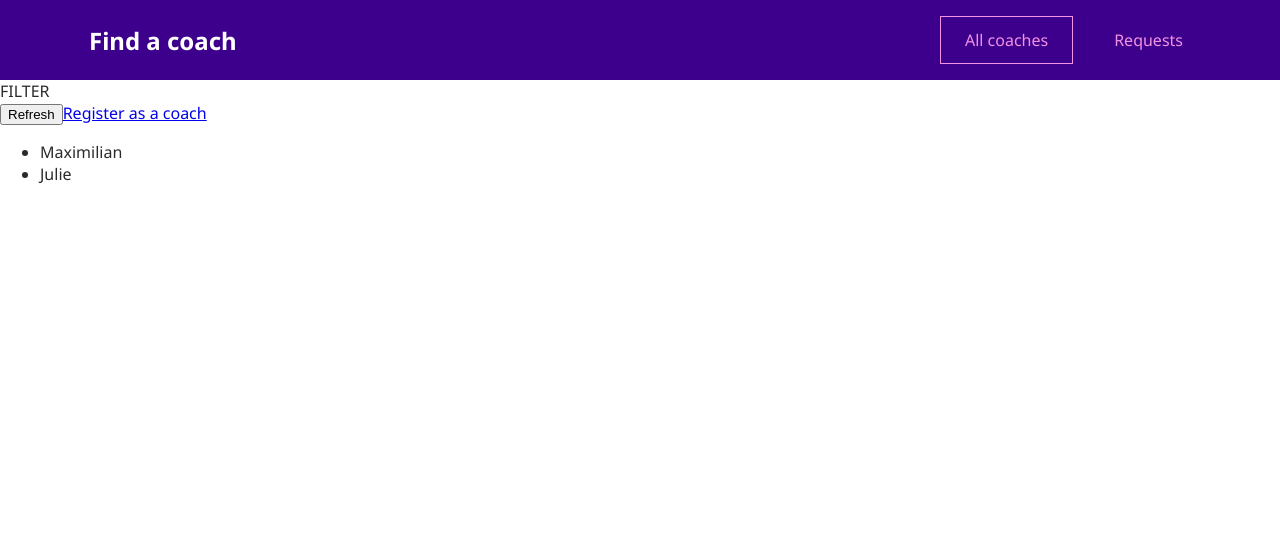
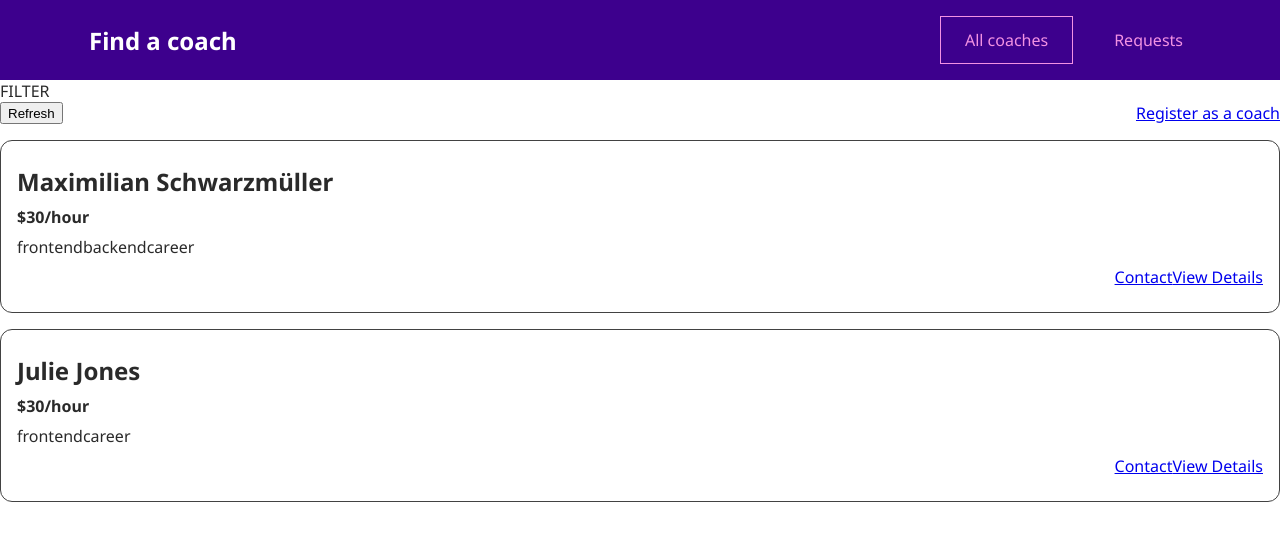
Before and after one commit to rmnvnc/vue3-coach-app, a Vue app: page /coaches in a window 1280 px wide. Shown: the top 540 px of the page. Built offline with nearby package versions, Linux system fonts and the light colour scheme.

Commit message:
coach component

```diff
--- /dev/null
+++ b/src/components/coaches/CoachItem.vue
@@ -0,0 +1,58 @@
+<template>
+    <li>
+        <h3>{{ fullName }}</h3>
+        <h4>${{ rate }}/hour</h4>
+        <div>
+            <span v-for="area in areas" :key="area">{{ area }}</span>
+        </div>
+        <div class="actions">
+            <router-link :to="coachContactLink">Contact</router-link>
+            <router-link :to="coachDetailsLink">View Details</router-link>
+        </div>
+    </li>
+</template>
+
+<script>
+    export default {
+        props: ['id', 'firstName', 'lastName', 'rate', 'areas'],
+        computed: {
+            fullName() {
+                return this.firstName + ' ' + this.lastName;
+            },
+            coachContactLink() {
+                return this.$route.path + '/' + this.id + '/contact'
+            },
+            coachDetailsLink() {
+                return this.$route.path + '/' + this.id
+            },
+        }
+
+    }
+</script>
+
+<style scoped>
+li {
+  margin: 1rem 0;
+  border: 1px solid #424242;
+  border-radius: 12px;
+  padding: 1rem;
+}
+
+h3 {
+  font-size: 1.5rem;
+}
+
+h3,
+h4 {
+  margin: 0.5rem 0;
+}
+
+div {
+  margin: 0.5rem 0;
+}
+
+.actions {
+  display: flex;
+  justify-content: flex-end;
+}
+</style>
--- a/src/pages/coaches/CoachesList.vue
+++ b/src/pages/coaches/CoachesList.vue
@@ -7,25 +7,49 @@
             <button>Refresh</button>
             <Router-link to="/register">Register as a coach</router-link>
         </div>
-        <ul>
-            <li v-for="coach in filteredCoaches" :key="coach.id">
-                {{ coach.firstName }}
-            </li>
+        <ul v-if="hasCoaches">
+            <coach-item
+                v-for="coach in filteredCoaches"
+                :key="coach.id"
+                :id="coach.id"
+                :first-name="coach.firstName"
+                :last-name="coach.lastName"
+                :rate="coach.hourlyRate"
+                :areas="coach.areas">
+            </coach-item>
         </ul>
+        <h3 v-else>No coaches found :/</h3>
     </section>
 </template>
 
 <script>
+import CoachItem from '../../components/coaches/CoachItem.vue';
+
 export default {
+    components: {
+        CoachItem
+    },
     computed: {
         filteredCoaches() {
             return this.$store.getters['coaches/coaches']
+        },
+        hasCoaches() {
+            return this.$store.getters['coaches/hasCoaches']
         }
     }
 }
 
 </script>
 
-<style lang="scss" scoped>
+<style scoped>
+ul {
+  list-style: none;
+  margin: 0;
+  padding: 0;
+}
 
+.controls {
+  display: flex;
+  justify-content: space-between;
+}
 </style>
--- a/src/store/modules/coaches/getters.js
+++ b/src/store/modules/coaches/getters.js
@@ -3,6 +3,6 @@ export default {
         return state.coaches;
     },
     hasCoaches(state) {
-        return state.coaches && state.coaches.lenght > 0;
+        return state.coaches && state.coaches.length > 0;
     }
 }
```
